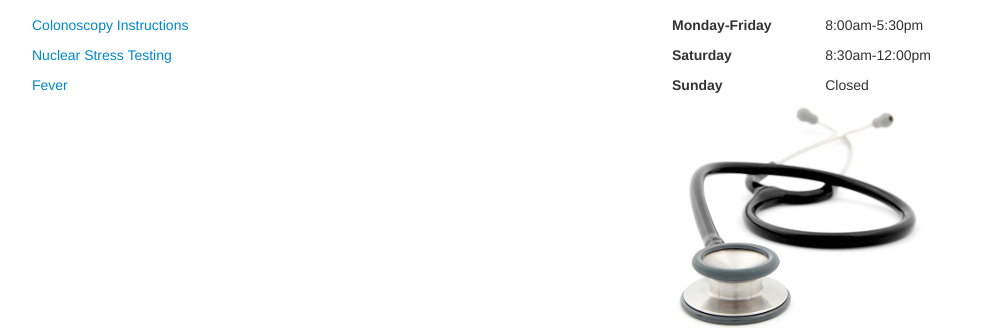
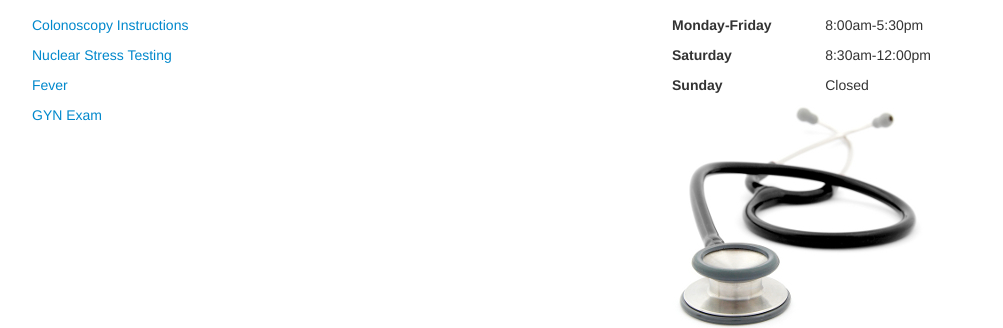
Before and after one commit to braddunbar/blfp.net, a Jekyll site: the page built from patients/info/index.md, in a window 1280 px wide. Shown: the part 233-561 px from the top of the page, without its empty margins (138-1141 px from the left). Built offline with Jekyll 4.4.1, drawn with Linux system fonts in a browser that asks for light colours; Markdown is read by kramdown in place of the engine named in the settings.

Commit message:
Updated patients/info/index.md

```diff
--- a/patients/info/index.md
+++ b/patients/info/index.md
@@ -9,3 +9,5 @@ layout: default
 [Nuclear Stress Testing](https://docs.google.com/document/d/1Bm_KEwmOd7MEeSxjbjMb2s8ZbkgTtmfu9hAyBVNH97U/pub)
 
 [Fever](https://docs.google.com/document/d/1VgO1zCbJjiDrP67pcSzvv2Ey3Zp6pckXS1WZdlGc-_E/pub)
+
+[GYN Exam](https://docs.google.com/document/d/1j-fpC4a8gVhWnb0WJlhQ9SBAOMYvmGj98lTgUiP-su8/pub)
```
